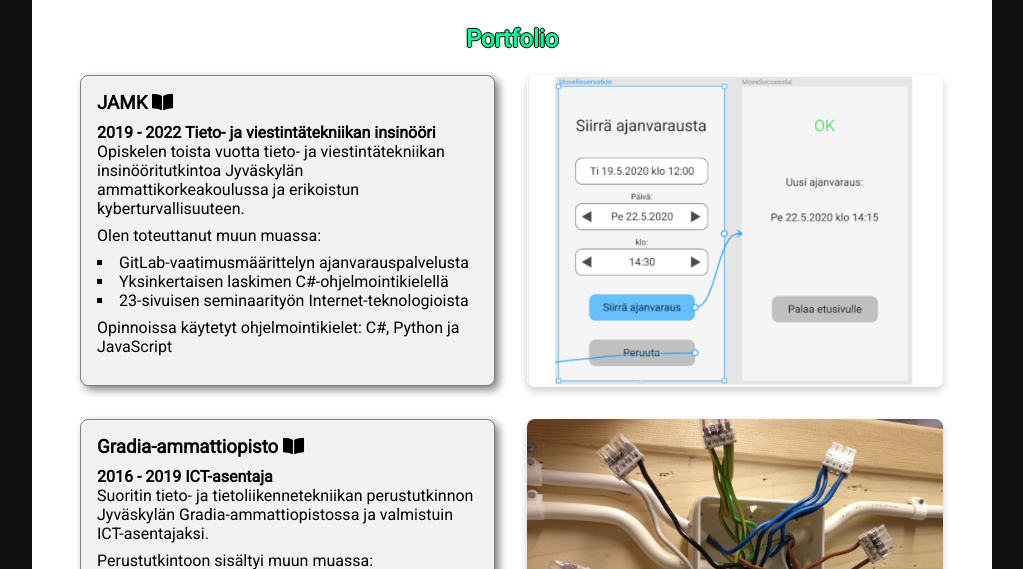
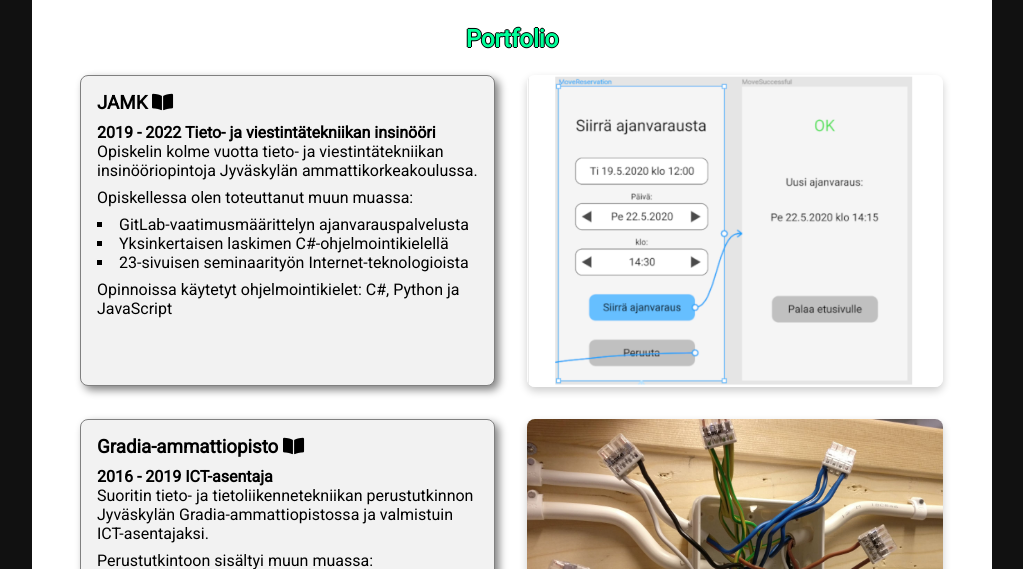
Before and after one commit to eetpatsu/eetpatsu.github.io, a plain HTML site: page portfolio.html in a window 1280 px wide. Shown: the part 231-800 px from the top of the page, without its empty margins (128-1151 px from the left). Drawn offline with Linux system fonts and the light colour scheme.

Commit message:
Update portfolio.html

```diff
--- a/portfolio.html
+++ b/portfolio.html
@@ -34,9 +34,9 @@
         <h3>JAMK&nbsp;<i class="fas fa-book-open"></i></h3>
         <h4>2019 - 2022 Tieto- ja viestintätekniikan insinööri</h4>
         <p>
-          Opiskelen toista vuotta tieto- ja viestintätekniikan insinööritutkintoa Jyväskylän ammattikorkeakoulussa ja erikoistun kyberturvallisuuteen.
+          Opiskelin kolme vuotta tieto- ja viestintätekniikan insinööriopintoja Jyväskylän ammattikorkeakoulussa.
         </p>
-        <p>Olen toteuttanut muun muassa:</p>
+        <p>Opiskellessa olen toteuttanut muun muassa:</p>
         <ul>
           <li>GitLab-vaatimusmäärittelyn ajanvarauspalvelusta</li>
           <li>Yksinkertaisen laskimen C#-ohjelmointikielellä</li>
```
